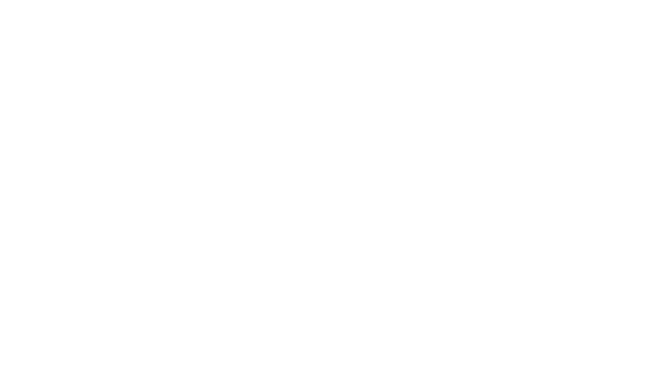
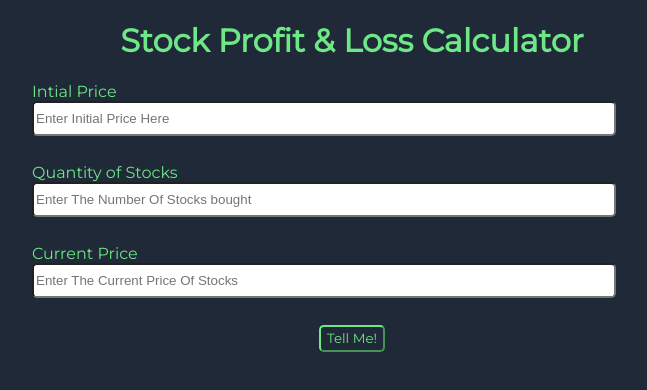
Before and after one commit to abutaher11/Stock-profit-or-loss, a plain HTML site: page index.html in a window 1280 px wide. Shown: the whole page, without its empty margins (288-935 px from the left). Drawn offline with Linux system fonts and the light colour scheme.

Commit message:
added css

```diff
--- a/index.html
+++ b/index.html
@@ -5,9 +5,24 @@
     <meta http-equiv="X-UA-Compatible" content="IE=edge">
     <meta name="viewport" content="width=device-width, initial-scale=1.0">
     <link rel="stylesheet" href="style.css">
-    <title>Document</title>
+    <title>Stocks</title>
 </head>
 <body>
+    <div class="container">
+        <h1 class="heading">Stock Profit & Loss Calculator</h1>
+        <label for="inital-price">Intial Price</label>
+        <input type="number" placeholder="Enter Initial Price Here" id="inital-price">
+
+        <label for="stocks-quantity">Quantity of Stocks</label>
+        <input type="number" placeholder="Enter The Number Of Stocks bought" id="stocks-quantity">
+
+        <label for="current-price">Current Price</label>
+        <input type="number" placeholder="Enter The Current Price Of Stocks" id="current-price">
+
+        <button id="check-btn">Tell Me!</button>
+        <div id="output-box"></div>
+
+    </div>
 
 </body>
 <script src="app.js"></script>
--- a/style.css
+++ b/style.css
@@ -0,0 +1,51 @@
+@import url('https://fonts.googleapis.com/css2?family=Montserrat&display=swap');
+
+*{
+
+}
+
+:root {
+    --primary-dark: #1F2937;
+    --primary-green: #6EE787;
+}
+
+body {
+    background-color: var(--primary-dark);
+    color: var(--primary-green);
+    font-family: 'Montserrat', sans-serif;
+    margin: 0px;
+}
+
+.heading {
+    text-align: center;
+}
+
+.container {
+    display: flex;
+    flex-direction: column;
+    width: 50vw;
+    margin: auto;
+}
+
+input {
+    max-width: 90%;
+    margin-bottom: 1.7rem;
+    height: 1.8rem;
+    border-radius: 0.3rem;
+}
+
+#check-btn {
+    margin-top: 1.7rem;
+    display: block;
+    margin: auto;
+    color: var(--primary-green);
+    background-color: var(--primary-dark);
+    font-family: 'Montserrat', sans-serif;
+    border-color: var(--primary-green);
+    border-radius: 0.3rem;
+    height: 1.7rem;
+}
+
+#output-box {
+    margin-top: 1rem;
+}
```
